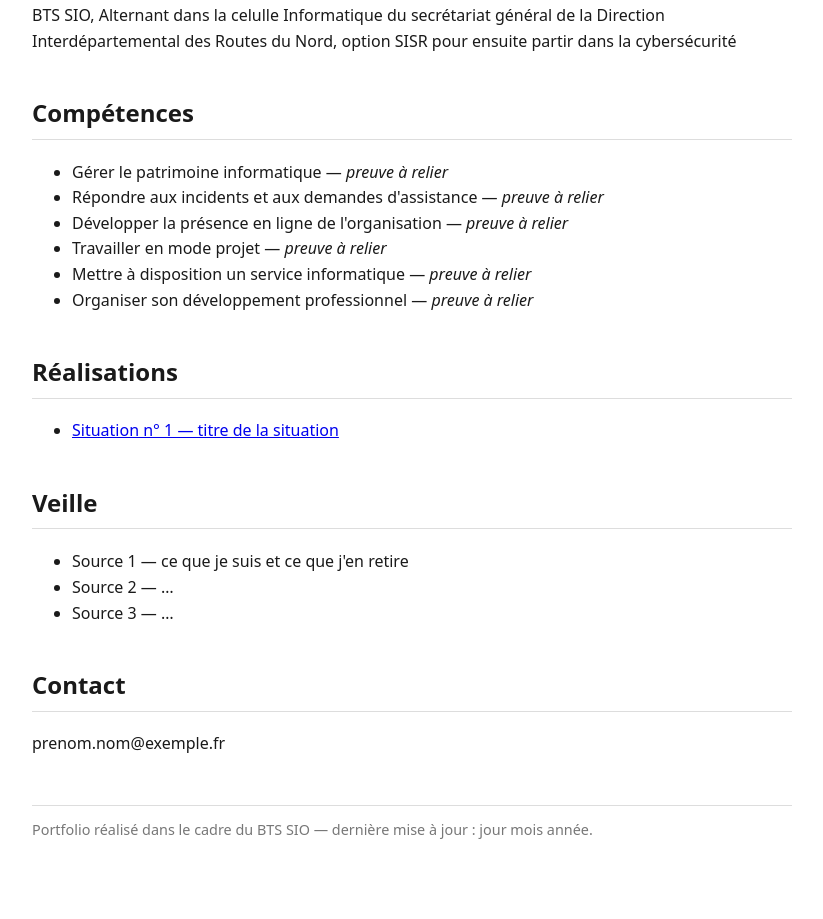
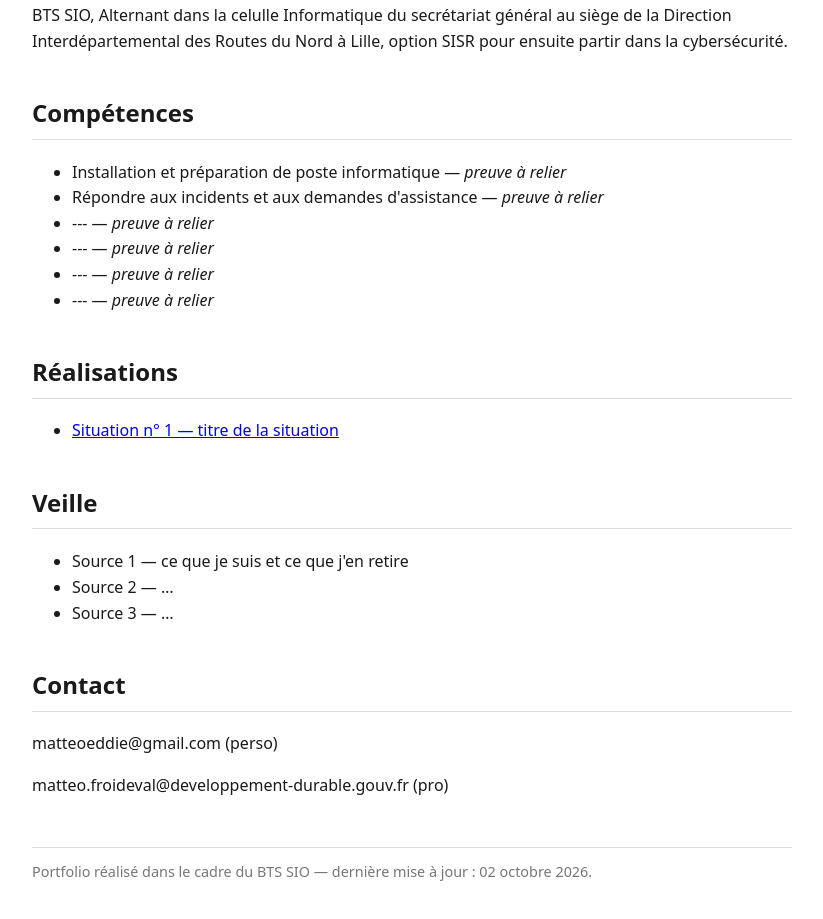
Before and after one commit to Nonocraft-778/nonocraft-778.github.io, a plain HTML site: page index.html in a window 1280 px wide. Shown: the part 253-1172 px from the top of the page, without its empty margins (228-1051 px from the left). Drawn offline with Linux system fonts and the light colour scheme.

Commit message:
Update index.html

```diff
--- a/index.html
+++ b/index.html
@@ -32,16 +32,16 @@
   </nav>
 
   <h2 id="parcours">Parcours</h2>
-  <p>BTS SIO, Alternant dans la celulle Informatique du secrétariat général de la Direction Interdépartemental des Routes du Nord, option SISR pour ensuite partir dans la cybersécurité</p>
+  <p>BTS SIO, Alternant dans la celulle Informatique du secrétariat général au siège de la Direction Interdépartemental des Routes du Nord à Lille, option SISR pour ensuite partir dans la cybersécurité.</p>
 
   <h2 id="competences">Compétences</h2>
   <ul>
-    <li>Gérer le patrimoine informatique — <em>preuve à relier</em></li>
+    <li>Installation et préparation de poste informatique — <em>preuve à relier</em></li>
     <li>Répondre aux incidents et aux demandes d'assistance — <em>preuve à relier</em></li>
-    <li>Développer la présence en ligne de l'organisation — <em>preuve à relier</em></li>
-    <li>Travailler en mode projet — <em>preuve à relier</em></li>
-    <li>Mettre à disposition un service informatique — <em>preuve à relier</em></li>
-    <li>Organiser son développement professionnel — <em>preuve à relier</em></li>
+    <li>--- — <em>preuve à relier</em></li>
+    <li>--- — <em>preuve à relier</em></li>
+    <li>--- — <em>preuve à relier</em></li>
+    <li>--- — <em>preuve à relier</em></li>
   </ul>
 
   <h2 id="realisations">Réalisations</h2>
@@ -57,10 +57,11 @@
   </ul>
 
   <h2 id="contact">Contact</h2>
-  <p>prenom.nom@exemple.fr</p>
+  <p>matteoeddie@gmail.com (perso)</p>
+  <p>matteo.froideval@developpement-durable.gouv.fr (pro)</p>
 
   <footer>
-    Portfolio réalisé dans le cadre du BTS SIO — dernière mise à jour : jour mois année.
+    Portfolio réalisé dans le cadre du BTS SIO — dernière mise à jour : 02 octobre 2026.
   </footer>
 
 </body>
```
